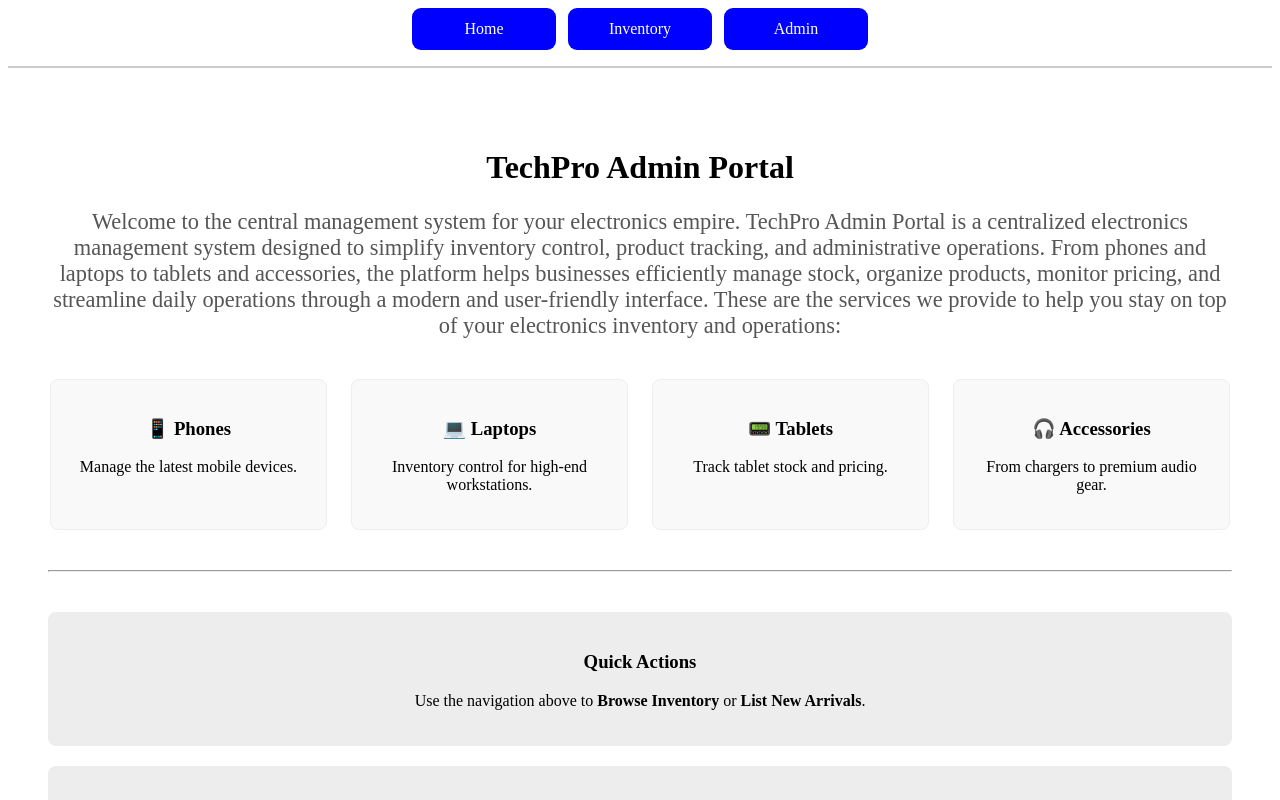
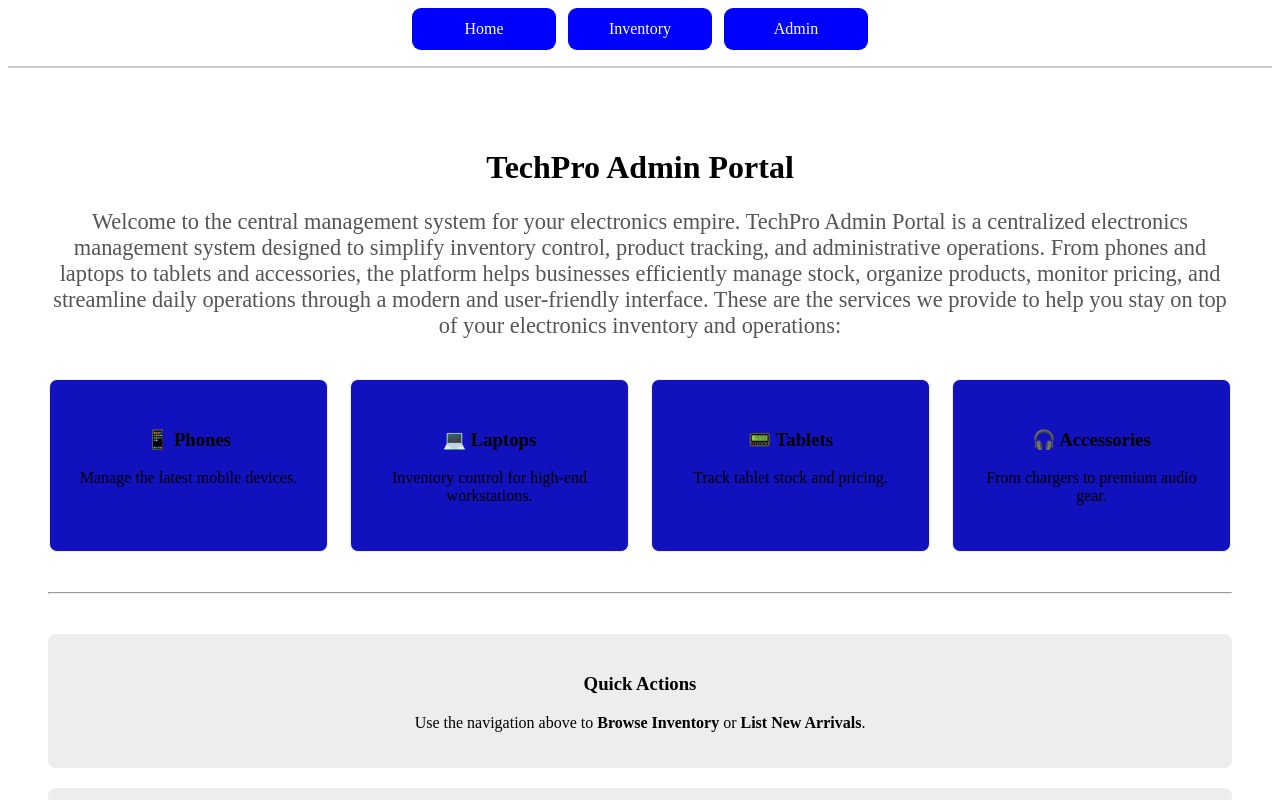
Before and after one commit to choldengsocool/summative-lab-Building-a-React--based-personal-project-showcase-app, a React (Vite) app: page / in a window 1280 px wide. Shown: the top 800 px of the page. Built offline with nearby package versions, Linux system fonts and the light colour scheme; no server answers.

Commit message:
added background color to portal

```diff
--- a/src/App.css
+++ b/src/App.css
@@ -20,11 +20,14 @@
 }
 
 .category-box {
-  padding: 19px;
+  min-width: 220px;
+  padding: 30px 20px;
+  text-align: center;
+  transition: all 0.3s ease;
   border: 1px solid #eee;
   border-radius: 8px;
   width: 20%;
-  background-color: #f9f9f9;
+  background-color:rgb(17, 17, 190);
 }
 
 input[type="text"], input[type="number"], select {
```
